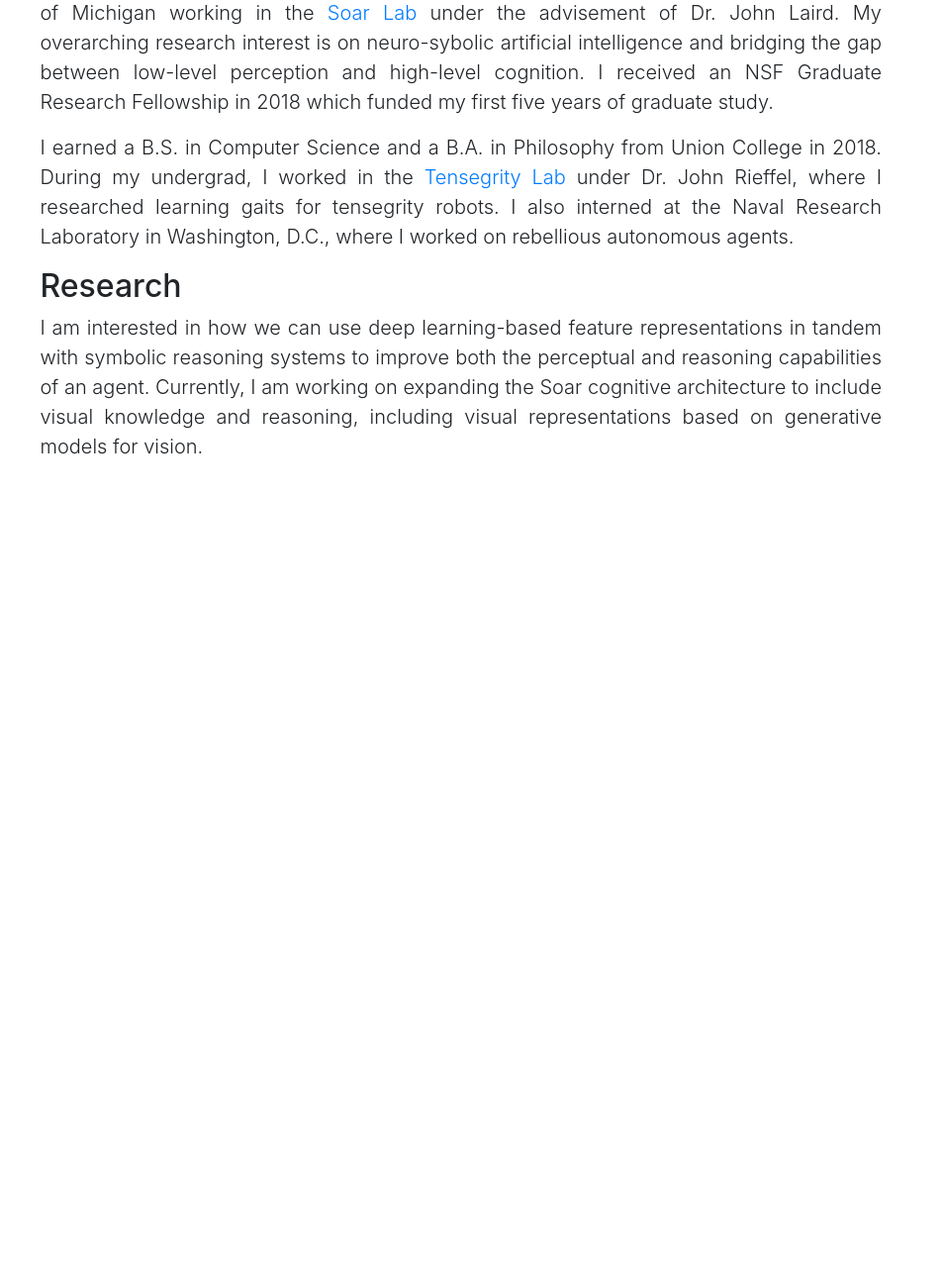
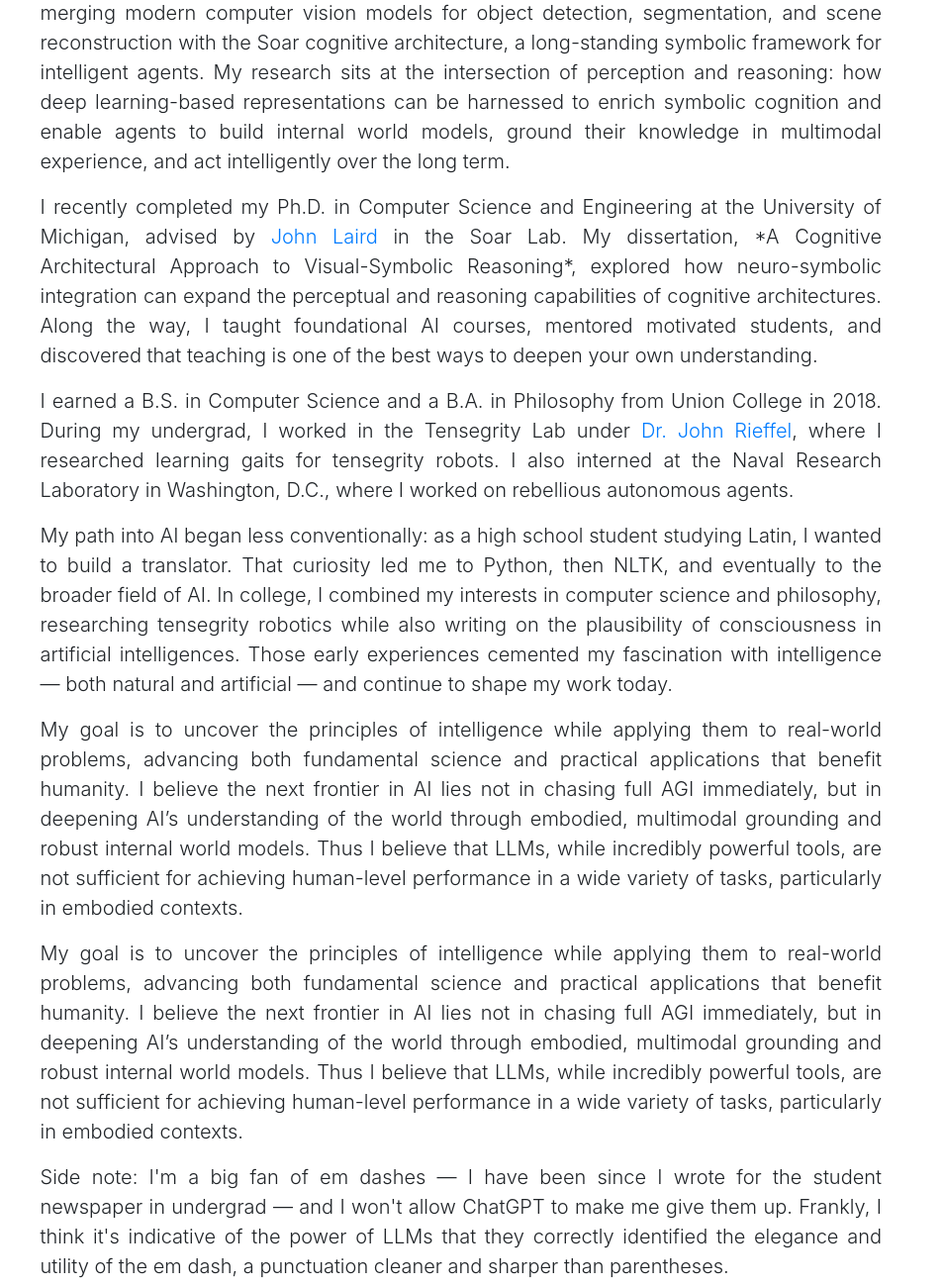
Before and after one commit to JBoggsy/jboggsy.github.io, a plain HTML site: page index.html in a window 1280 px wide. Shown: the part 140-1440 px from the top of the page at 99% size, 326-1280 px from the left. Before the commit the page ends 800 px from the top, so only its background shows below. Drawn offline with nearby package versions, Linux system fonts and the light colour scheme.

Commit message:
Update bio

```diff
--- a/index.html
+++ b/index.html
@@ -39,28 +39,63 @@
                     <div class="tab-pane fade show active" id="aboutme" role="tabpanel">
                         <h1>James Boggs</h1>
                         <p align="justify" class="lead">
-                            I am a seventh-year Ph.D. student in Computer Science and Engineering at the University of
-                            Michigan working in the <a href="https://soar.eecs.umich.edu/">Soar Lab</a> under the
-                            advisement of Dr. John Laird. My overarching research interest is on neuro-sybolic
-                            artificial intelligence and bridging the gap between low-level perception and high-level
-                            cognition. I received an NSF Graduate Research Fellowship in 2018 which funded my
-                            first five years of graduate study.
+                            I am an AI Research Scientist at the <a href="https://integratedcognition.ai/">Center for
+                            Integrated Cognition</a>, where I work on merging modern computer vision models for object
+                            detection, segmentation, and scene reconstruction with the Soar cognitive architecture, a
+                            long-standing symbolic framework for intelligent agents. My research sits at the
+                            intersection of perception and reasoning: how deep learning-based representations can be
+                            harnessed to enrich symbolic cognition and enable agents to build internal world models,
+                            ground their knowledge in multimodal experience, and act intelligently over the long term.
+                        </p>
+                        <p align="justify" class="lead">
+                            I recently completed my Ph.D. in Computer Science and Engineering at the University of
+                            Michigan, advised by <a href="https://laird.engin.umich.edu/">John Laird</a> in the Soar
+                            Lab. My dissertation, *A Cognitive Architectural Approach to Visual-Symbolic Reasoning*,
+                            explored how neuro-symbolic integration can expand the perceptual and reasoning capabilities
+                            of cognitive architectures. Along the way, I taught foundational AI courses, mentored
+                            motivated students, and discovered that teaching is one of the best ways to deepen your own
+                            understanding.
                         </p>
                         <p align="justify" class="lead">
                             I earned a B.S. in Computer Science and a B.A. in Philosophy from Union College in 2018.
-                            During my undergrad, I worked in the <a
-                            href="https://www.union.edu/tensegrity-lab/">Tensegrity Lab</a> under Dr. John Rieffel,
-                            where I researched learning gaits for tensegrity robots. I also interned at the Naval
-                            Research Laboratory in Washington, D.C., where I worked on rebellious autonomous agents.
+                            During my undergrad, I worked in the Tensegrity Lab under <a
+                            href="https://www.union.edu/computer-science/faculty-staff/john-rieffel">Dr. John
+                            Rieffel</a>, where I researched learning gaits for tensegrity robots. I also interned at the
+                            Naval Research Laboratory in Washington, D.C., where I worked on rebellious autonomous
+                            agents.
                         </p>
-                        <h2>Research</h2>
-                        <div align="justify" class="lead">
-                            I am interested in how we can use deep learning-based feature representations in tandem with
-                            symbolic reasoning systems to improve both the perceptual and reasoning capabilities of an
-                            agent. Currently, I am working on expanding the Soar cognitive architecture to include
-                            visual knowledge and reasoning, including visual representations based on generative models
-                            for vision.
-                        </div>
+                        <p align="justify" class="lead">
+                            My path into AI began less conventionally: as a high school student studying Latin, I wanted
+                            to build a translator. That curiosity led me to Python, then NLTK, and eventually to the
+                            broader field of AI. In college, I combined my interests in computer science and philosophy,
+                            researching tensegrity robotics while also writing on the plausibility of consciousness in
+                            artificial intelligences. Those early experiences cemented my fascination with intelligence
+                            — both natural and artificial — and continue to shape my work today.
+                        </p>
+                        <p align="justify" class="lead">
+                            My goal is to uncover the principles of intelligence while applying them to real-world
+                            problems, advancing both fundamental science and practical applications that benefit
+                            humanity. I believe the next frontier in AI lies not in chasing full AGI immediately, but in
+                            deepening AI’s understanding of the world through embodied, multimodal grounding and robust
+                            internal world models. Thus I believe that LLMs, while incredibly powerful tools, are not
+                            sufficient for achieving human-level performance in a wide variety of tasks, particularly in
+                            embodied contexts.
+                        </p>
+                        <p align="justify" class="lead">
+                            My goal is to uncover the principles of intelligence while applying them to real-world
+                            problems, advancing both fundamental science and practical applications that benefit
+                            humanity. I believe the next frontier in AI lies not in chasing full AGI immediately, but in
+                            deepening AI’s understanding of the world through embodied, multimodal grounding and robust
+                            internal world models. Thus I believe that LLMs, while incredibly powerful tools, are not
+                            sufficient for achieving human-level performance in a wide variety of tasks, particularly in
+                            embodied contexts.
+                        </p>
+                        <p align="justify" class="lead">
+                            Side note: I'm a big fan of em dashes — I have been since I wrote for the student newspaper
+                            in undergrad — and I won't allow ChatGPT to make me give them up. Frankly, I think it's
+                            indicative of the power of LLMs that they correctly identified the elegance and utility of
+                            the em dash, a punctuation cleaner and sharper than parentheses.
+                        </p>
                     </div>
                 </div>
             </div>
```
